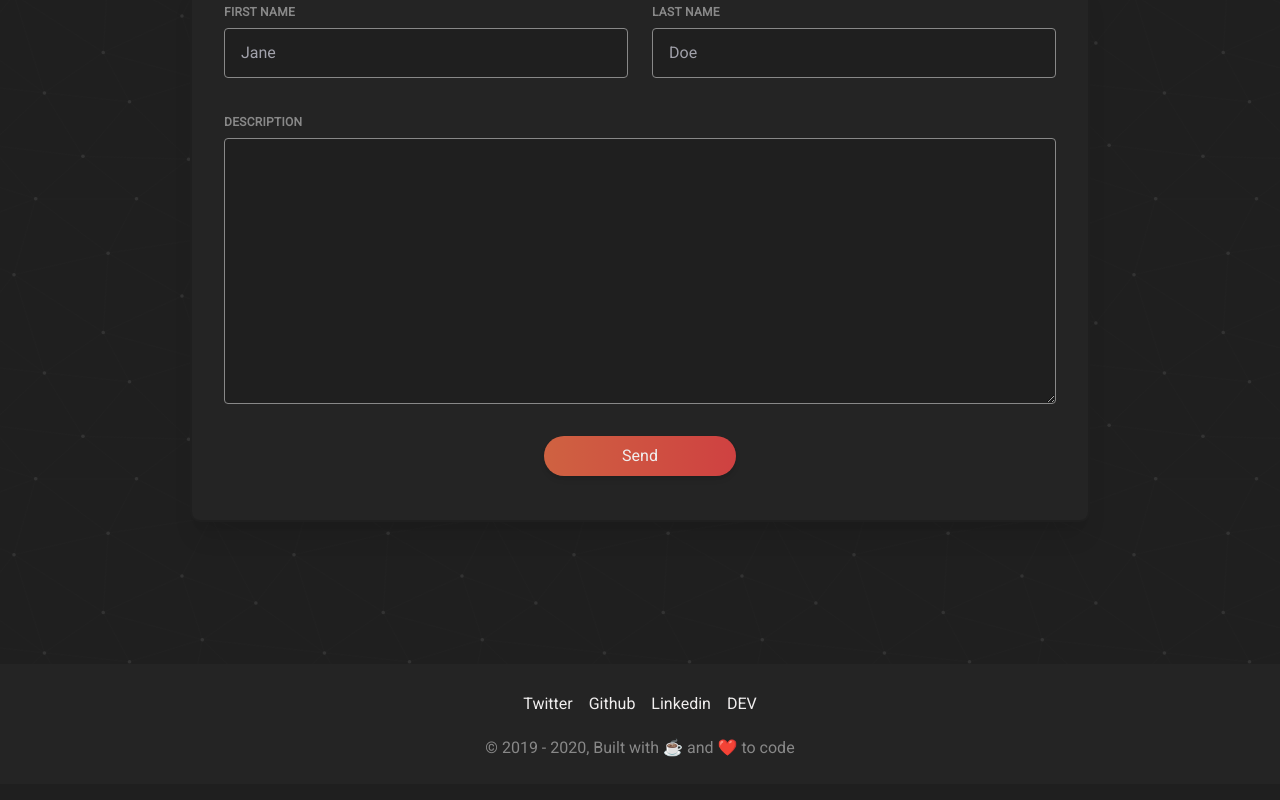
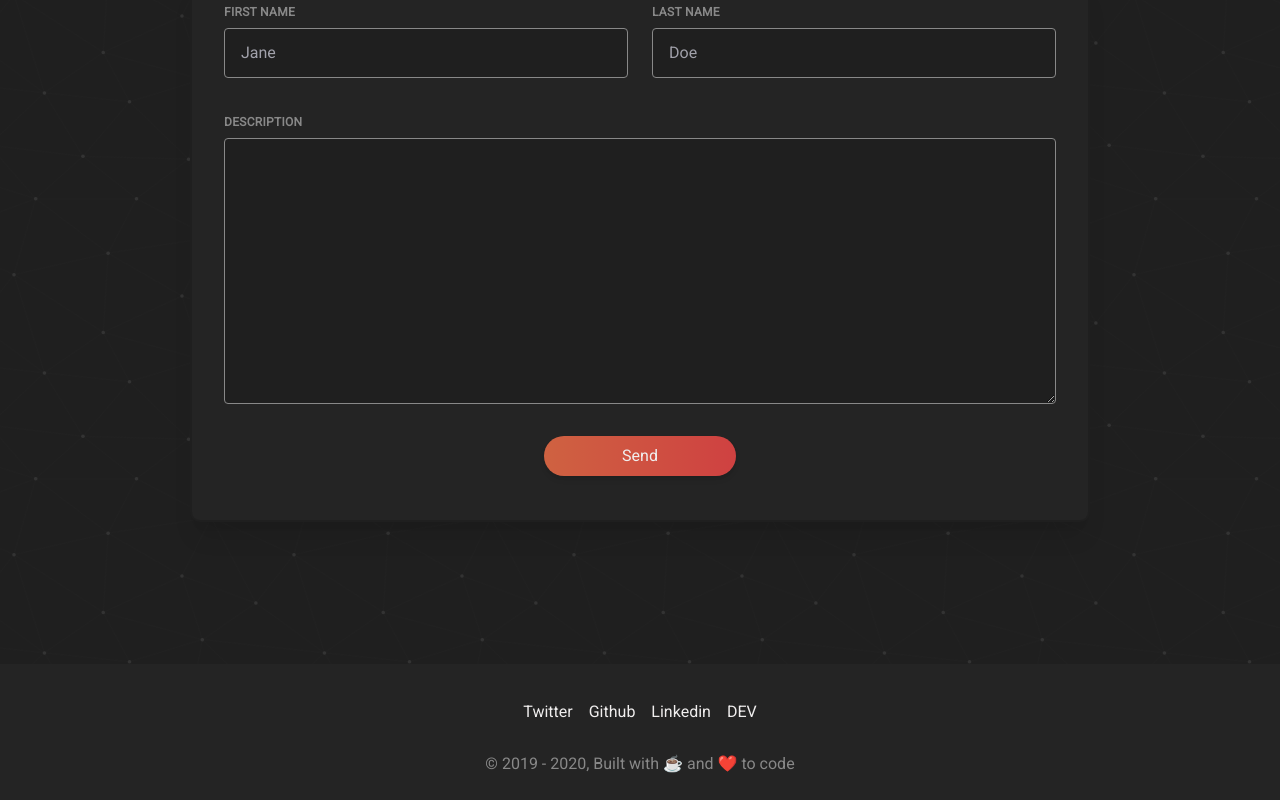
Before and after one commit to ibrahima92/ibrahiman-portfolio, a Next.js app: page / in a window 1280 px wide. Shown: the part 4135-4935 px from the top of the page. Built offline with nearby package versions, Linux system fonts and the light colour scheme.

Commit message:
footer bugfixes 5

```diff
--- a/layout/index.tsx
+++ b/layout/index.tsx
@@ -22,7 +22,7 @@ export default function Layout({ children }: Props): JSX.Element {
 						<Link href={link} key={id}>
 							<a
 								target="_blank"
-								style={{ margin: '0.5rem' }}
+								style={{ margin: '1rem 0.5rem' }}
 								className="text-white"
 								rel="noopener noreferrer"
 							>
```
